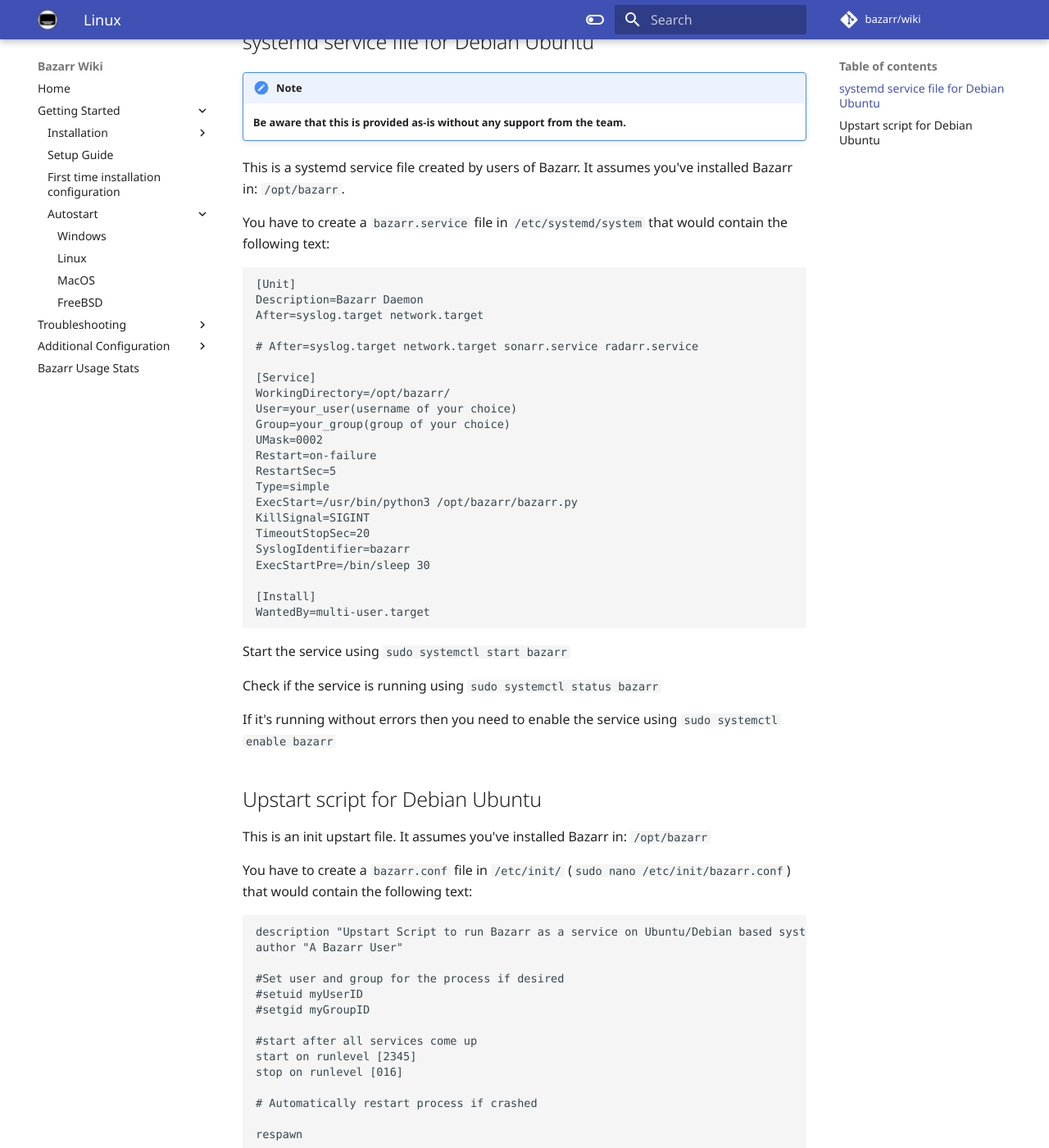
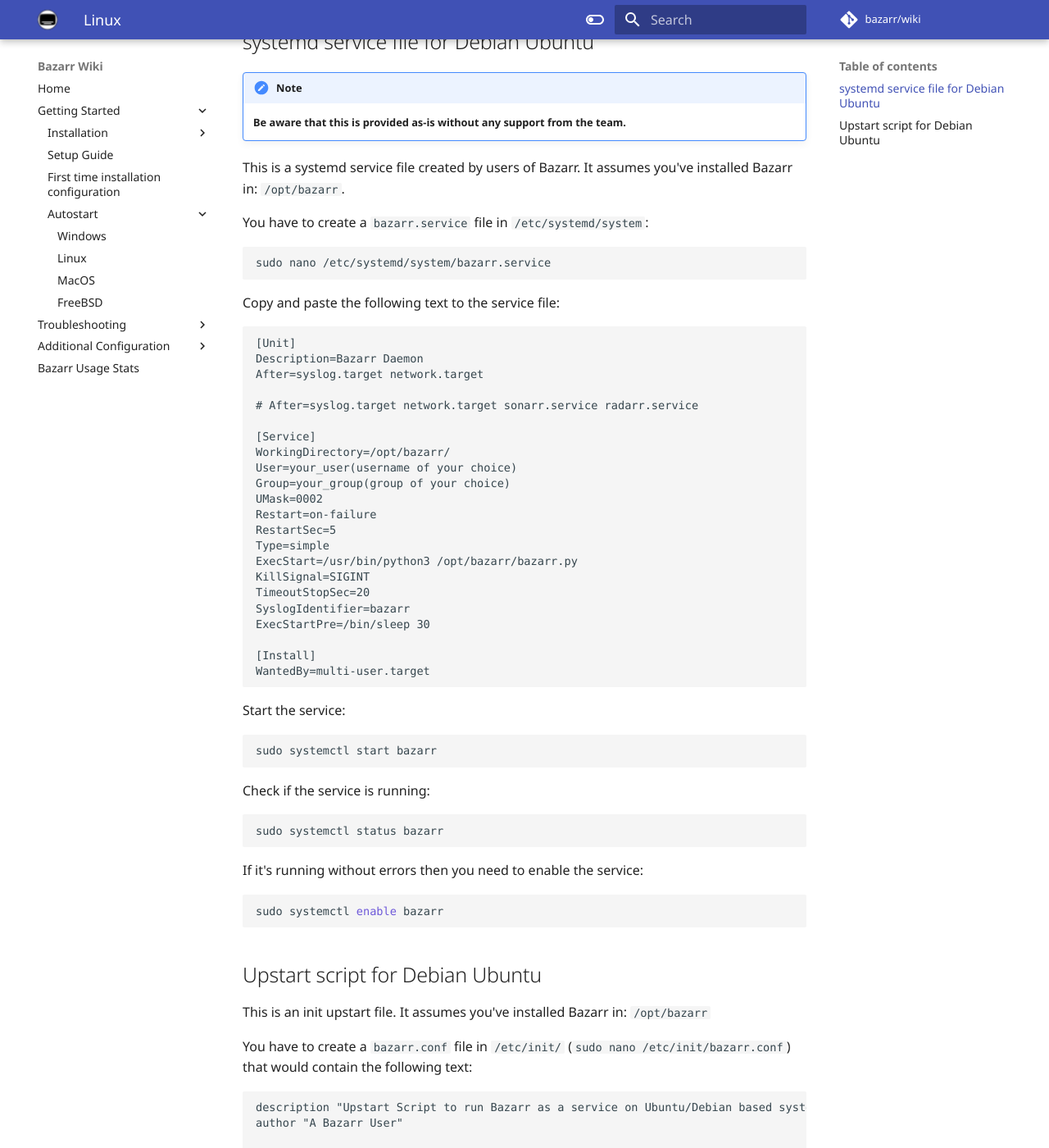
Before and after one commit to bazarr/wiki, an MkDocs documentation site: the page built from docs/Getting-Started/Autostart/Linux/linux.md, in a window 1280 px wide and 1400 px high, scrolled down 270 px. Shown: the whole window at 82% size. Built offline with MkDocs 1.6.1 and Material for MkDocs 9.7.7, drawn with Linux system fonts in a browser that asks for light colours; some web fonts are replaced; comment, search, counter and statistics services are not loaded.

Commit message:
code blocks added
code blocks added so users can copy and paste from start to finish. More linux-newbie friendly.

````diff
--- a/docs/Getting-Started/Autostart/Linux/linux.md
+++ b/docs/Getting-Started/Autostart/Linux/linux.md
@@ -10,7 +10,13 @@
 
 This is a systemd service file created by users of Bazarr. It assumes you've installed Bazarr in: `/opt/bazarr`.
 
-You have to create a `bazarr.service` file in `/etc/systemd/system` that would contain the following text:
+You have to create a `bazarr.service` file in `/etc/systemd/system`:
+
+```bash
+sudo nano /etc/systemd/system/bazarr.service
+```
+
+Copy and paste the following text to the service file:
 
 ```php
 [Unit]
@@ -37,11 +43,23 @@ ExecStartPre=/bin/sleep 30
 WantedBy=multi-user.target
 ```
 
-Start the service using `sudo systemctl start bazarr`
+Start the service:
 
-Check if the service is running using `sudo systemctl status bazarr`
+```bash
+sudo systemctl start bazarr
+```
 
-If it's running without errors then you need to enable the service using `sudo systemctl enable bazarr`
+Check if the service is running:
+
+```bash
+sudo systemctl status bazarr
+```
+
+If it's running without errors then you need to enable the service:
+
+```bash
+sudo systemctl enable bazarr
+```
 
 ## Upstart script for Debian Ubuntu
 
````
